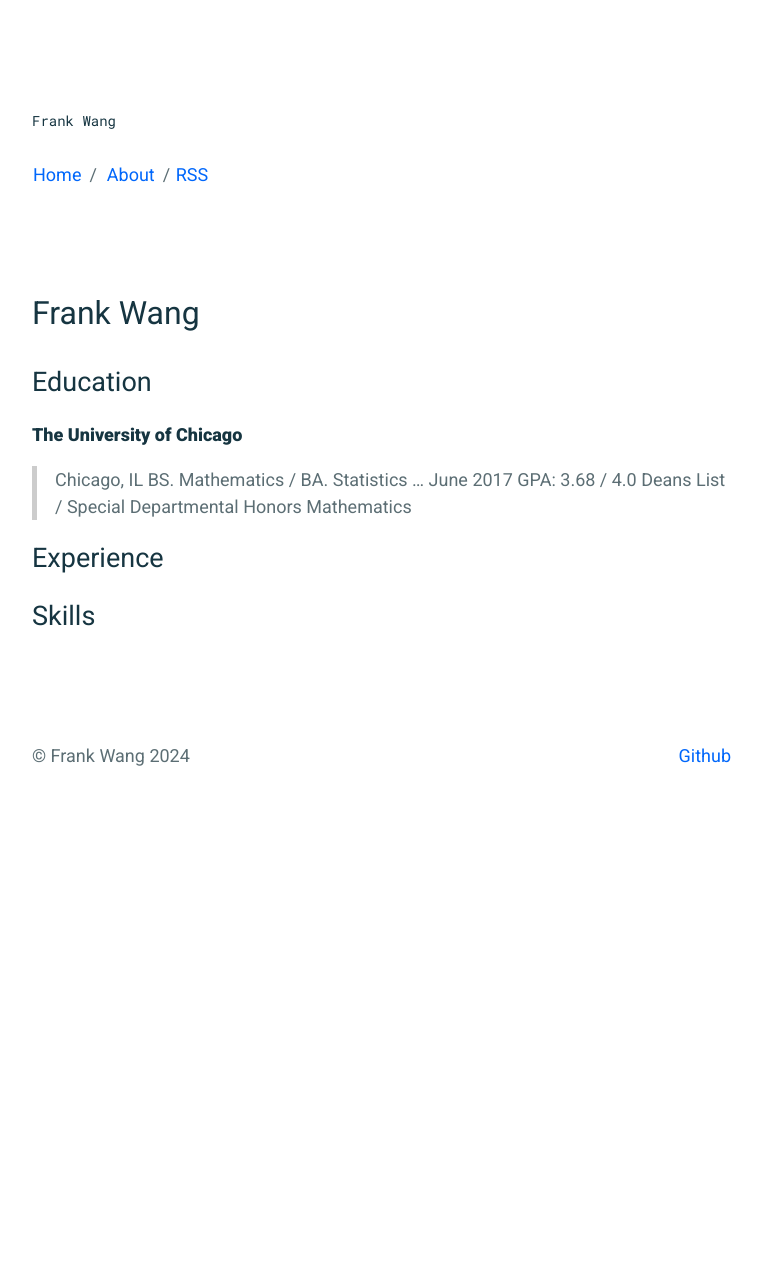
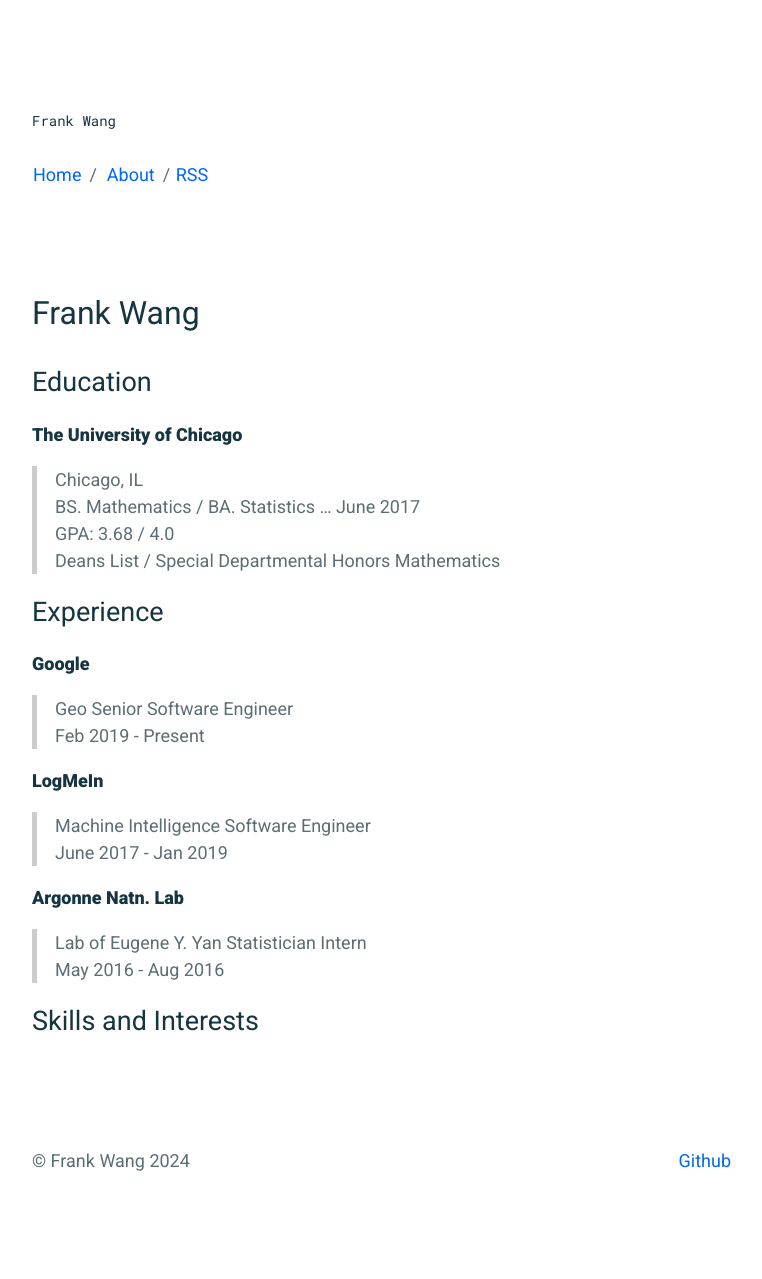
Before and after one commit to frankwang95/frankwang95.github.io, a Jekyll site: the page built from _pages/resume.md, in a window 1280 px wide. Shown: the whole page, without its empty margins (258-1020 px from the left). Built offline with Jekyll 4.4.1, drawn with Linux system fonts in a browser that asks for light colours; before the commit the page ends 900 px from its top, so only the background shows below that.

Commit message:
Update resume.md

```diff
--- a/_pages/resume.md
+++ b/_pages/resume.md
@@ -7,6 +7,7 @@ permalink: /resume/
 # Education
 
 __The University of Chicago__
+
 > Chicago, IL
 > BS. Mathematics / BA. Statistics ... June 2017
 > GPA: 3.68 / 4.0
@@ -14,4 +15,22 @@ __The University of Chicago__
 
 # Experience
 
-# Skills
+__Google__
+
+> Geo
+> Senior Software Engineer
+> Feb 2019 - Present
+
+__LogMeIn__
+
+> Machine Intelligence
+> Software Engineer
+> June 2017 - Jan 2019
+
+__Argonne Natn. Lab__
+
+> Lab of Eugene Y. Yan
+> Statistician Intern
+> May 2016 - Aug 2016
+
+# Skills and Interests
```
